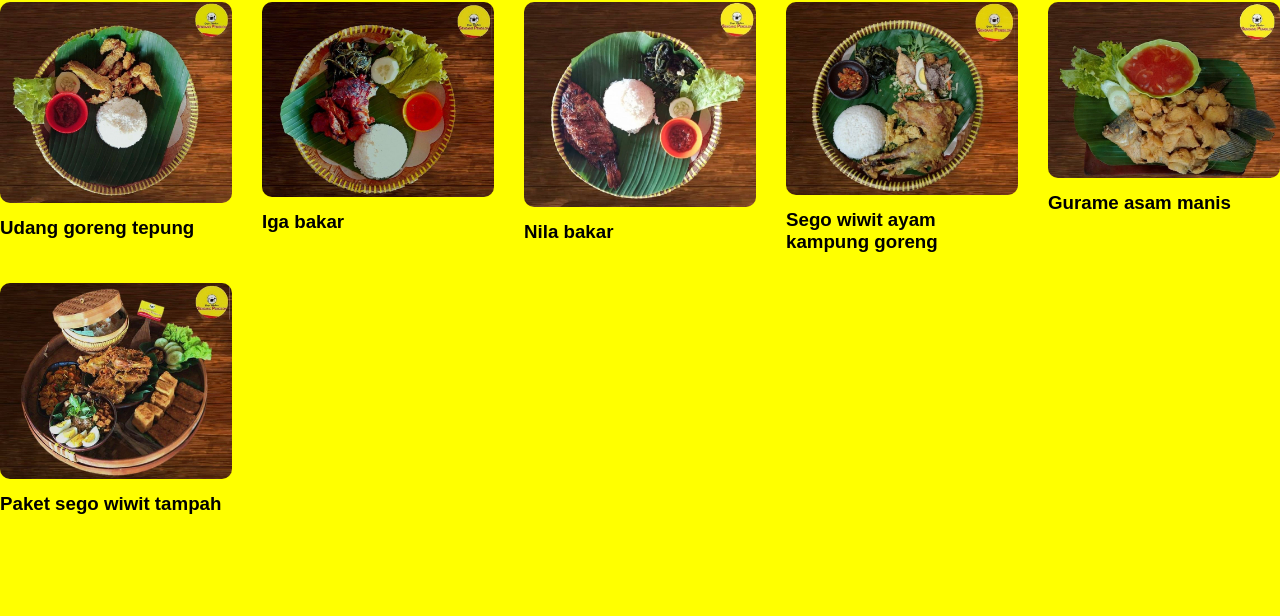
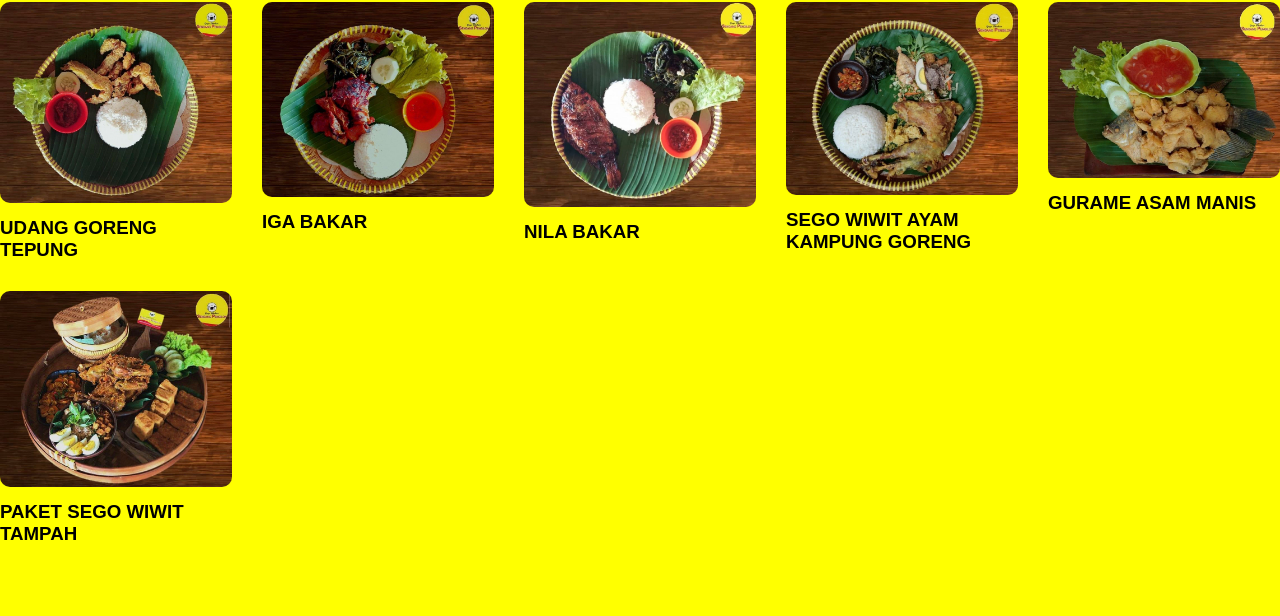
Before and after one commit to zafarrozin/tst, a plain HTML site: page index.html in a window 1280 px wide. Shown: the part 1151-1767 px from the top of the page. Drawn offline with Linux system fonts and the light colour scheme.

Commit message:
Update index.html

```diff
--- a/index.html
+++ b/index.html
@@ -45,27 +45,27 @@
     <div class="menu">
         <div>
             <img src="images/menu1.jpg">
-            <h3>Udang goreng tepung</h3>
+            <h3>UDANG GORENG TEPUNG</h3>
         </div>
         <div>
             <img src="images/menu2.jpg">
-            <h3>Iga bakar</h3>
+            <h3>IGA BAKAR</h3>
         </div>
         <div>
             <img src="images/menu3.jpg">
-            <h3>Nila bakar</h3>
+            <h3>NILA BAKAR</h3>
         </div>
         <div>
             <img src="images/menu4.jpg">
-            <h3>Sego wiwit ayam kampung goreng</h3>
+            <h3>SEGO WIWIT AYAM KAMPUNG GORENG</h3>
         </div>
         <div>
             <img src="images/menu5.jpg">
-            <h3>Gurame asam manis</h3>
+            <h3>GURAME ASAM MANIS</h3>
         </div>
         <div>
             <img src="images/menu6.jpg">
-            <h3>Paket sego wiwit tampah</h3>
+            <h3>PAKET SEGO WIWIT TAMPAH</h3>
         </div>
     </div>
     <br><br><br><br><br><br>
```
